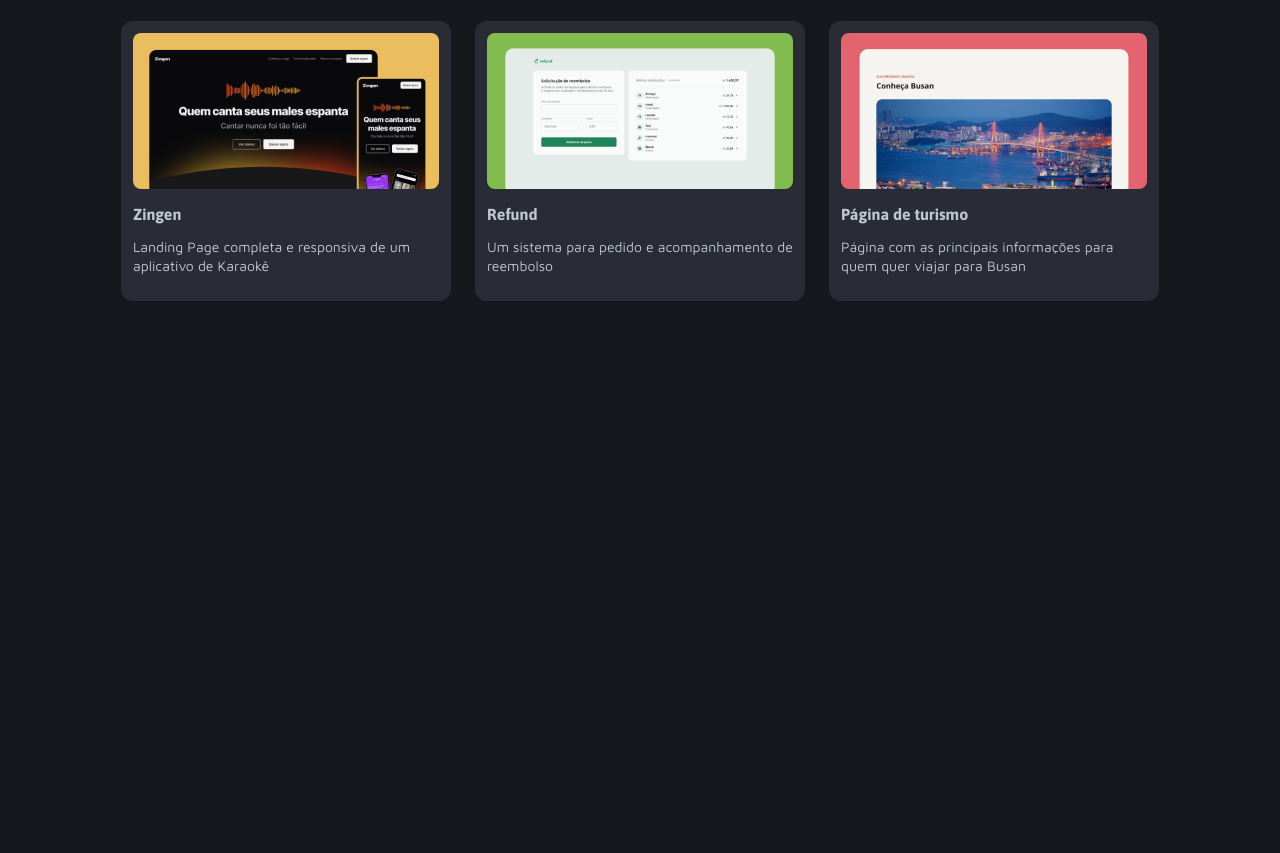
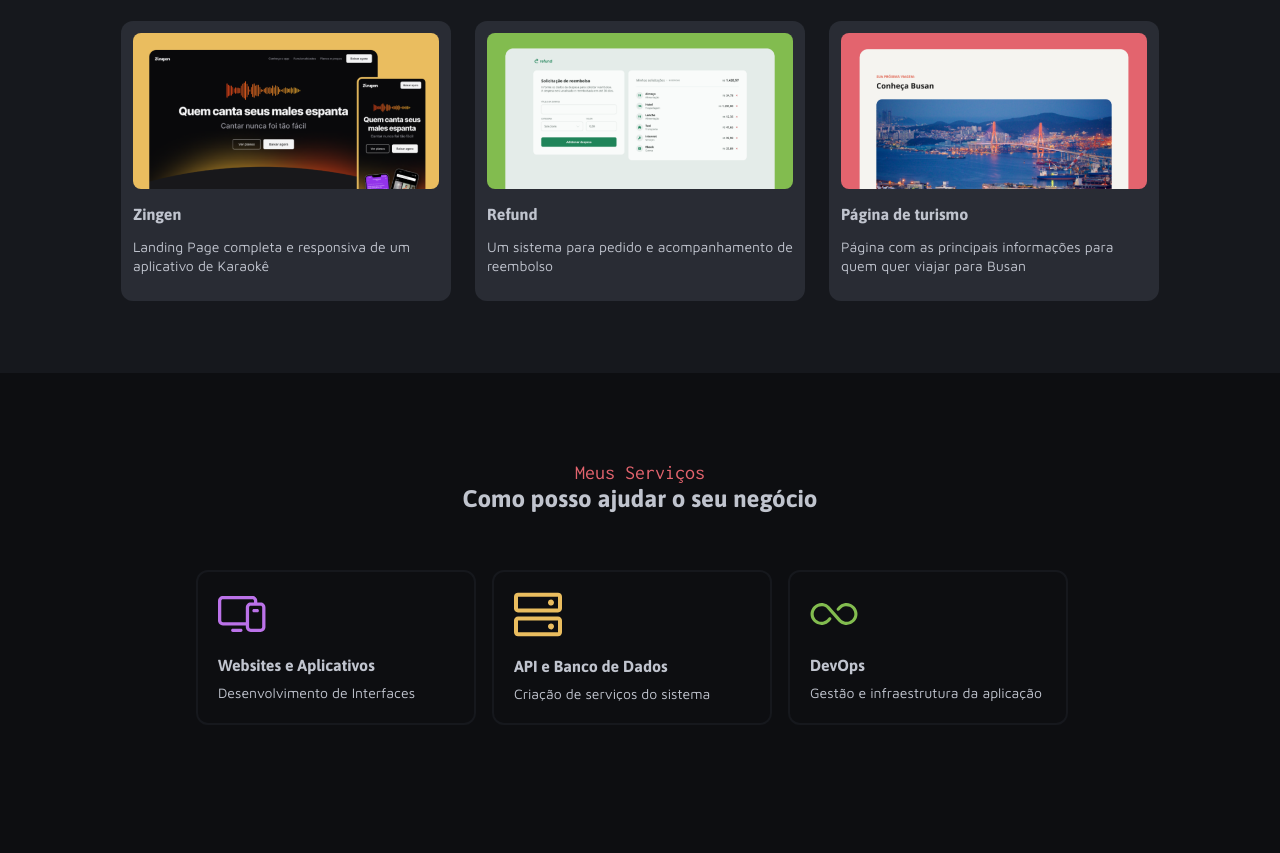
Before and after one commit to GabrielVinicius1106/projeto-portfolio-dev, a plain HTML site: page index.html in a window 1280 px wide. Shown: the part 1314-2167 px from the top of the page. Before the commit the page ends 1687 px from the top, so only its background shows below. Drawn offline with Linux system fonts and the light colour scheme.

Commit message:
carsds de serviços concluídos

```diff
--- a/index.html
+++ b/index.html
@@ -88,6 +88,53 @@
       </div>
     </div>
   </section>
+  <section id="servicos">
+    <header id="services-title">
+      <p>
+        Meus Serviços
+      </p>
+      <p>
+        Como posso ajudar o seu negócio
+      </p>
+    </header>
+    <div id="grid">
+      <div id="service-card">
+        <img src="assets/Computer.svg" alt="">
+        <div id="service-card-title">
+          <p>
+            Websites e Aplicativos
+          </p>
+          <p>
+            Desenvolvimento de Interfaces
+          </p>
+        </div>
+      </div>
+
+      <div id="service-card">
+        <img src="assets/Server.svg" alt="">
+        <div id="service-card-title">
+          <p>
+            API e Banco de Dados
+          </p>
+          <p>
+            Criação de serviços do sistema
+          </p>
+        </div>
+      </div>
+
+      <div id="service-card">
+        <img src="assets/DevOps.svg" alt="">
+        <div id="service-card-title">
+          <p>
+            DevOps
+          </p>
+          <p>
+            Gestão e infraestrutura da aplicação
+          </p>
+        </div>
+      </div>
+    </div>
+  </section>
 
 
 </body>
--- a/styles/index.css
+++ b/styles/index.css
@@ -1,3 +1,4 @@
 @import url(global.css);
 @import url(intro.css);
 @import url(projetos.css);
+@import url(servicos.css);
--- /dev/null
+++ b/styles/servicos.css
@@ -0,0 +1,60 @@
+#servicos {
+  display: flex;
+  flex-direction: column;
+  align-items: center;
+  text-align: center;
+  gap: 56px;
+
+  height: 480px;
+  padding-top: 88px;
+  padding-bottom: 120px;
+
+  background-color: var(--gray-100);
+
+  #services-title{
+    p:nth-child(1){
+      font: var(--subtitle);
+      color: var(--red);
+    }
+
+    p:nth-child(2){
+      font: var(--title-md);
+    }
+  }
+
+  #grid {
+    width: 888px;
+    display: grid;
+    grid-template-columns: repeat(3, 1fr);
+
+    #service-card {
+      display: flex;
+      flex-direction: column;
+      width: 280px;
+      height: 155px;
+      gap: 20px;
+
+      padding: 20px;
+
+      border: 2px solid var(--gray-200);
+      border-radius: 12px;
+
+      img {
+        width: 48px;
+        height: 48px;
+      }
+
+      #service-card-title{
+        display: flex;
+        flex-direction: column;
+        gap: 8px;
+        text-align: left;
+
+        p:nth-child(1){
+          font: var(--title-sm);
+        }
+      }
+    }
+
+  }
+}
```
Also changed, not shown: assets/Computer.svg (added), assets/DevOps.svg (added), assets/Server.svg (added).
